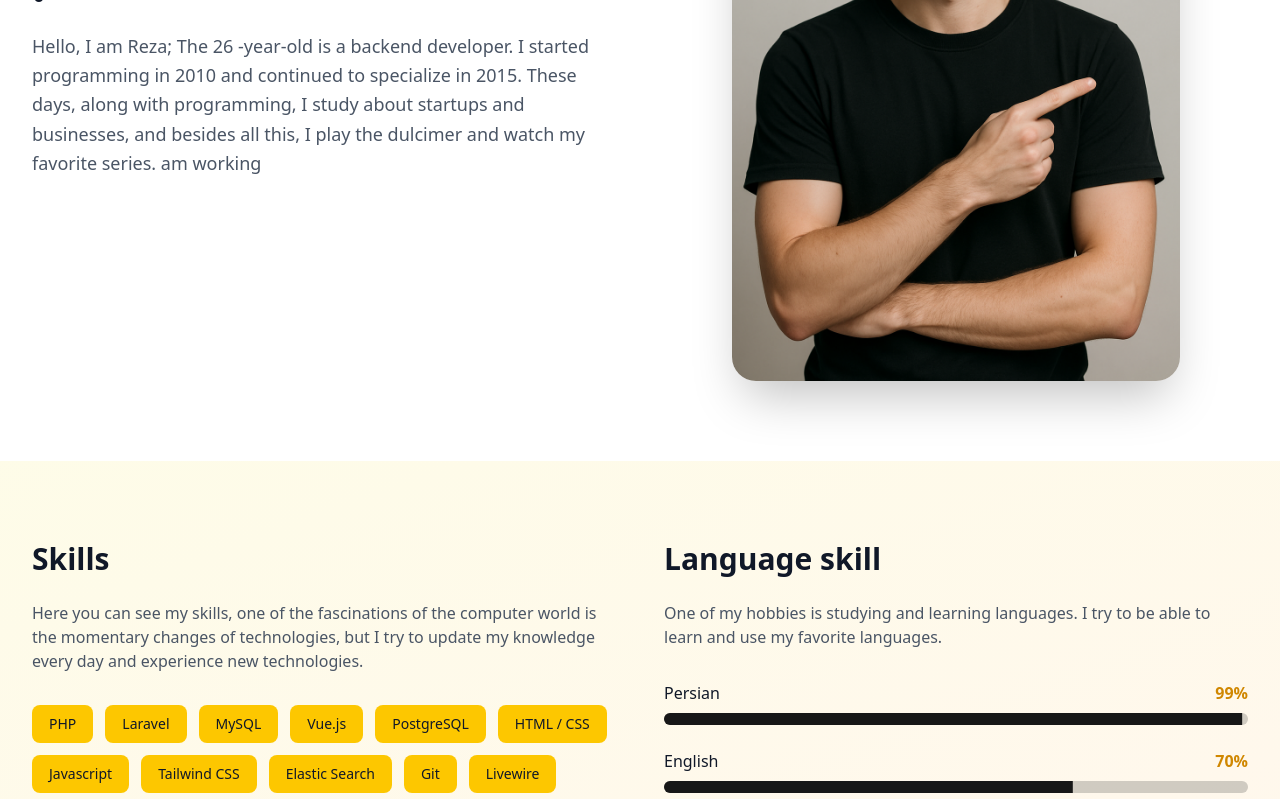
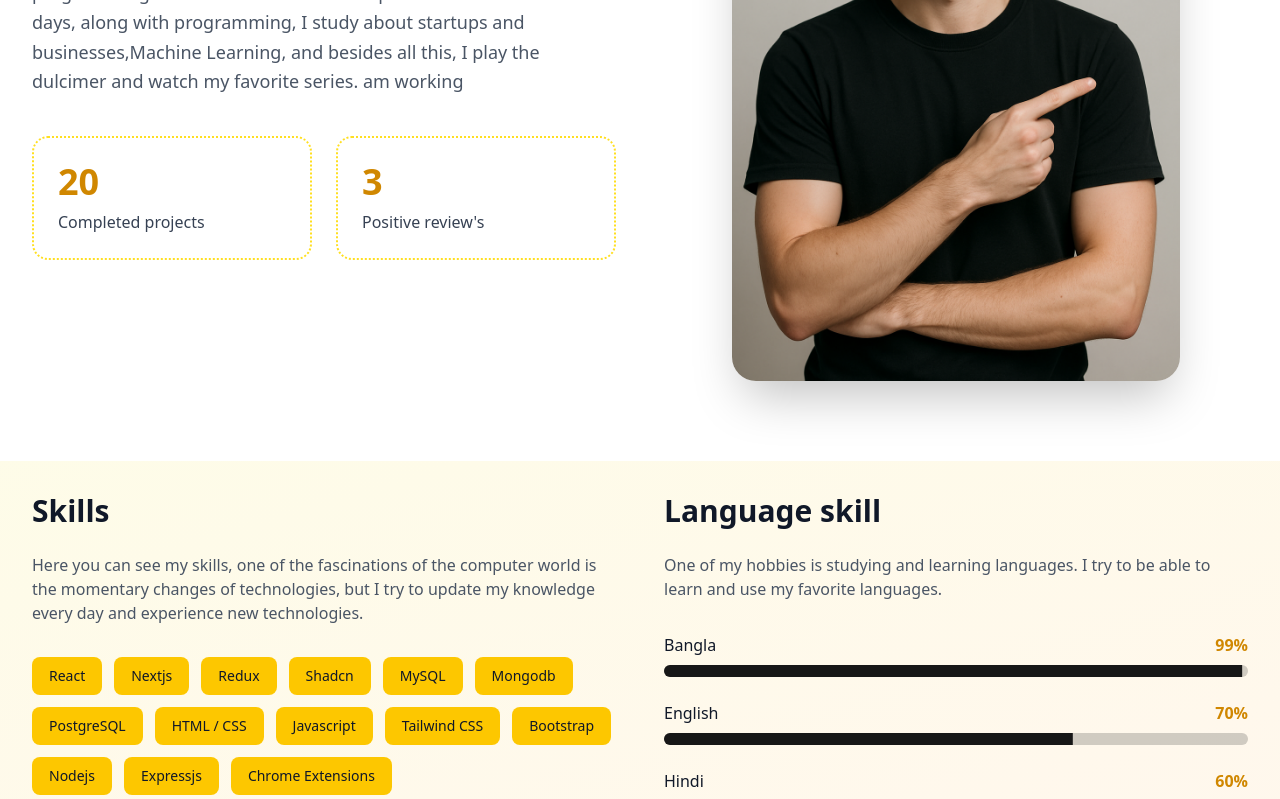
Before and after one commit to reznuhasan/reznu-portfolio, a Next.js app: page / in a window 1280 px wide. Shown: the part 940-1739 px from the top of the page. Built offline with nearby package versions, Linux system fonts and the light colour scheme.

Commit message:
skills part done

```diff
--- /dev/null
+++ b/app/Sections/About.jsx
@@ -0,0 +1,47 @@
+import React from 'react'
+import aboutPortrait from '../assets/about-portrait.png'
+import Image from 'next/image'
+
+const About = () => {
+    return (
+        <section id="about" className="py-20 px-4 sm:px-6 lg:px-8 bg-white">
+            <div className="max-w-7xl mx-auto">
+                <div className="grid lg:grid-cols-2 gap-12 items-center">
+                    <div className='flex flex-col gap-10'>
+                        <div className="space-y-6">
+                            <h2 className="text-4xl lg:text-5xl font-bold text-gray-900">
+                                I love being a developer !
+                            </h2>
+                            <p className="text-gray-600 text-lg leading-relaxed">
+                                Hello, I am Riznu; The 21 -year-old is a full stack developer. I started programming in 2020 and continued to specialize in 2025. These days, along with programming, I study about startups and businesses,Machine Learning, and besides all this, I play the dulcimer and watch my favorite series. am working
+                            </p>
+                        </div>
+
+                        <div className="grid grid-cols-2 gap-6">
+                            <div className="border-2 border-yellow-300 border-dotted rounded-2xl p-6 bg-white/50">
+                                <div className="text-4xl font-bold text-yellow-600 mb-2">20</div>
+                                <div className="text-gray-700 font-medium">Completed projects</div>
+                            </div>
+                            <div className="border-2 border-yellow-300 rounded-2xl border-dotted p-6 bg-white/50">
+                                <div className="text-4xl font-bold text-yellow-600 mb-2">3</div>
+                                <div className="text-gray-700 font-medium">Positive review's</div>
+                            </div>
+                        </div>
+                    </div>
+
+                    <div className="flex justify-center">
+                        <Image
+                            src={aboutPortrait}
+                            alt="Reza pointing"
+                            width={300}
+                            height={300}
+                            className="w-full max-w-md rounded-3xl shadow-2xl"
+                        />
+                    </div>
+                </div>
+            </div>
+        </section>
+    )
+}
+
+export default About
--- /dev/null
+++ b/app/Sections/Skills.jsx
@@ -0,0 +1,64 @@
+import { Badge } from '@/components/ui/badge'
+import { Progress } from '@/components/ui/progress'
+import React from 'react'
+
+const Skills = () => {
+      const skills = [
+    'React', 'Nextjs',"Redux","Shadcn", 'MySQL', 'Mongodb', 'PostgreSQL',
+    'HTML / CSS', 'Javascript', 'Tailwind CSS', 'Bootstrap',
+    'Nodejs', 'Expressjs', 'Chrome Extensions'
+  ]
+    return (
+        <section className=" px-4 py-8 sm:px-6 lg:px-8 bg-gradient-to-br from-yellow-50 to-orange-50">
+            <div className="max-w-7xl mx-auto">
+                <div className="grid lg:grid-cols-2 gap-12">
+                    <div>
+                        <h3 className="text-3xl font-bold text-gray-900 mb-6">Skills</h3>
+                        <p className="text-gray-600 mb-8">
+                            Here you can see my skills, one of the fascinations of the computer world is the momentary changes of technologies, but I try to update my knowledge every day and experience new technologies.
+                        </p>
+                        <div className="flex flex-wrap gap-3">
+                            {skills.map((skill, index) => (
+                                <Badge key={index} className="bg-yellow-400 text-gray-900 hover:bg-yellow-500 px-4 py-2 text-sm font-medium">
+                                    {skill}
+                                </Badge>
+                            ))}
+                        </div>
+                    </div>
+
+                    <div>
+                        <h3 className="text-3xl font-bold text-gray-900 mb-6">Language skill</h3>
+                        <p className="text-gray-600 mb-8">
+                            One of my hobbies is studying and learning languages. I try to be able to learn and use my favorite languages.
+                        </p>
+                        <div className="space-y-6">
+                            <div>
+                                <div className="flex justify-between items-center mb-2">
+                                    <span className="font-medium text-gray-900">Bangla</span>
+                                    <span className="text-yellow-600 font-bold">99%</span>
+                                </div>
+                                <Progress value={99} className="h-3" />
+                            </div>
+                            <div>
+                                <div className="flex justify-between items-center mb-2">
+                                    <span className="font-medium text-gray-900">English</span>
+                                    <span className="text-yellow-600 font-bold">70%</span>
+                                </div>
+                                <Progress value={70} className="h-3" />
+                            </div>
+                            <div>
+                                <div className="flex justify-between items-center mb-2">
+                                    <span className="font-medium text-gray-900">Hindi</span>
+                                    <span className="text-yellow-600 font-bold">60%</span>
+                                </div>
+                                <Progress value={60} className="h-3" />
+                            </div>
+                        </div>
+                    </div>
+                </div>
+            </div>
+        </section>
+    )
+}
+
+export default Skills
--- a/app/page.js
+++ b/app/page.js
@@ -4,7 +4,6 @@ import { Card, CardContent, CardDescription, CardHeader, CardTitle } from '@/com
 import { Input } from '@/components/ui/input.jsx'
 import { Textarea } from '@/components/ui/textarea.jsx'
 import { Badge } from '@/components/ui/badge.jsx'
-import { Progress } from '@/components/ui/progress.jsx'
 import {
   Twitter,
   Instagram,
@@ -21,7 +20,6 @@ import {
 import React from "react"
 // import heroPortrait from './assets/hero-portrait.png'
 // Fixed image paths
-import aboutPortrait from './assets/about-portrait.png'
 import scraperIcon from './assets/scraper-icon.png'
 import adblockerIcon from './assets/adblocker-icon.png'
 import loutosIcon from './assets/loutos-icon.png'
@@ -31,14 +29,12 @@ import testimonialProfile from './assets/testimonial-profile.png'
 import Image from 'next/image'
 import Header from './Sections/Header'
 import HeroPart from './Sections/HeroPart'
+import About from './Sections/About'
+import Skills from './Sections/Skills'
 
 function App() {
   const [currentTestimonial, setCurrentTestimonial] = React.useState(0)
-  const skills = [
-    'PHP', 'Laravel', 'MySQL', 'Vue.js', 'PostgreSQL',
-    'HTML / CSS', 'Javascript', 'Tailwind CSS', 'Elastic Search',
-    'Git', 'Livewire', 'Symfony', 'Redis', 'Chrome Extensions', 'Linux'
-  ]
+
 
   const experiences = [
     {
@@ -111,73 +107,10 @@ function App() {
       <HeroPart/>
 
       {/* About Section */}
-      <section id="about" className="py-20 px-4 sm:px-6 lg:px-8 bg-white">
-        <div className="max-w-7xl mx-auto">
-          <div className="grid lg:grid-cols-2 gap-12 items-center">
-            <div className="space-y-6">
-              <h2 className="text-4xl lg:text-5xl font-bold text-gray-900">
-                I love being a developer !
-              </h2>
-              <p className="text-gray-600 text-lg leading-relaxed">
-                Hello, I am Reza; The 26 -year-old is a backend developer. I started programming in 2010 and continued to specialize in 2015. These days, along with programming, I study about startups and businesses, and besides all this, I play the dulcimer and watch my favorite series. am working
-              </p>
-            </div>
-            <div className="flex justify-center">
-              <Image
-                src={aboutPortrait}
-                alt="Reza pointing"
-                width={300}
-                height={300}
-                className="w-full max-w-md rounded-3xl shadow-2xl"
-              />
-            </div>
-          </div>
-        </div>
-      </section>
 
+      <About/>
       {/* Skills Section */}
-      <section className="py-20 px-4 sm:px-6 lg:px-8 bg-gradient-to-br from-yellow-50 to-orange-50">
-        <div className="max-w-7xl mx-auto">
-          <div className="grid lg:grid-cols-2 gap-12">
-            <div>
-              <h3 className="text-3xl font-bold text-gray-900 mb-6">Skills</h3>
-              <p className="text-gray-600 mb-8">
-                Here you can see my skills, one of the fascinations of the computer world is the momentary changes of technologies, but I try to update my knowledge every day and experience new technologies.
-              </p>
-              <div className="flex flex-wrap gap-3">
-                {skills.map((skill, index) => (
-                  <Badge key={index} className="bg-yellow-400 text-gray-900 hover:bg-yellow-500 px-4 py-2 text-sm font-medium">
-                    {skill}
-                  </Badge>
-                ))}
-              </div>
-            </div>
-
-            <div>
-              <h3 className="text-3xl font-bold text-gray-900 mb-6">Language skill</h3>
-              <p className="text-gray-600 mb-8">
-                One of my hobbies is studying and learning languages. I try to be able to learn and use my favorite languages.
-              </p>
-              <div className="space-y-6">
-                <div>
-                  <div className="flex justify-between items-center mb-2">
-                    <span className="font-medium text-gray-900">Persian</span>
-                    <span className="text-yellow-600 font-bold">99%</span>
-                  </div>
-                  <Progress value={99} className="h-3" />
-                </div>
-                <div>
-                  <div className="flex justify-between items-center mb-2">
-                    <span className="font-medium text-gray-900">English</span>
-                    <span className="text-yellow-600 font-bold">70%</span>
-                  </div>
-                  <Progress value={70} className="h-3" />
-                </div>
-              </div>
-            </div>
-          </div>
-        </div>
-      </section>
+      <Skills/>
 
       {/* Experience Section */}
       <section className="py-20 px-4 sm:px-6 lg:px-8 bg-white">
```
Also changed, not shown: app/Sections/HeroPart.jsx (+0 -10 lines).
